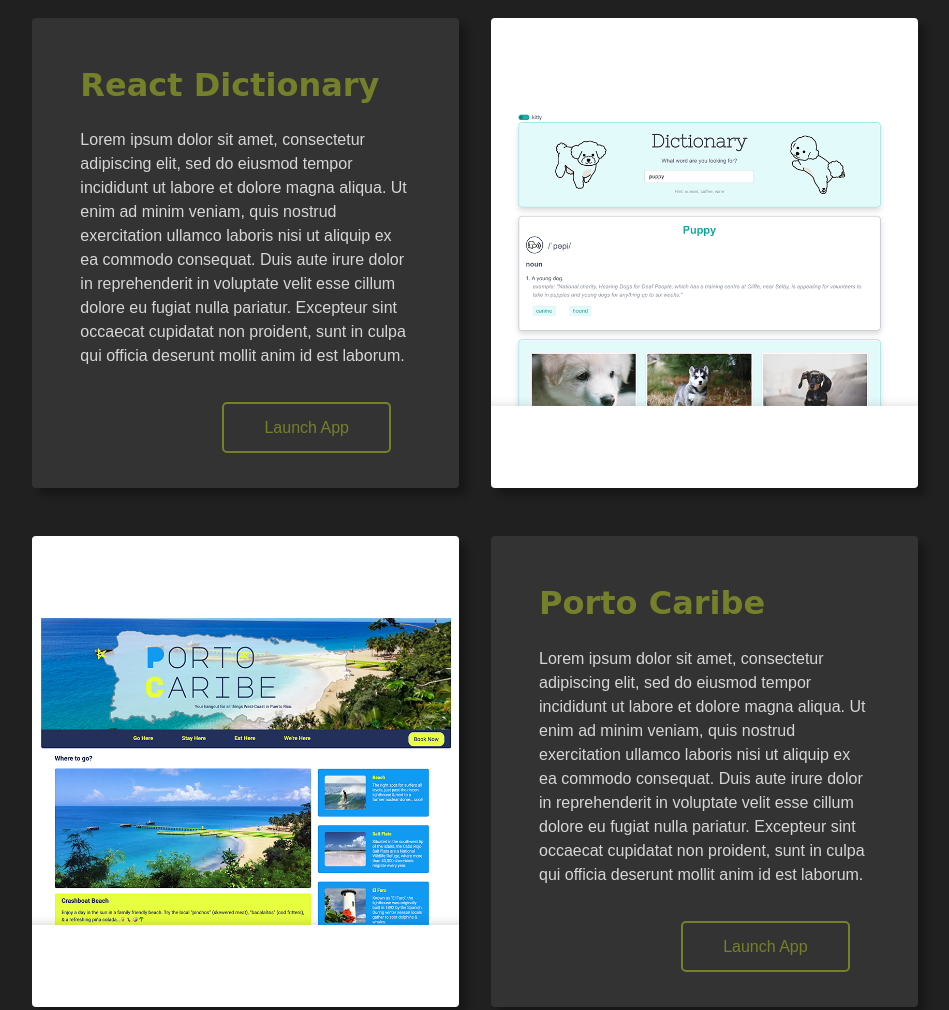
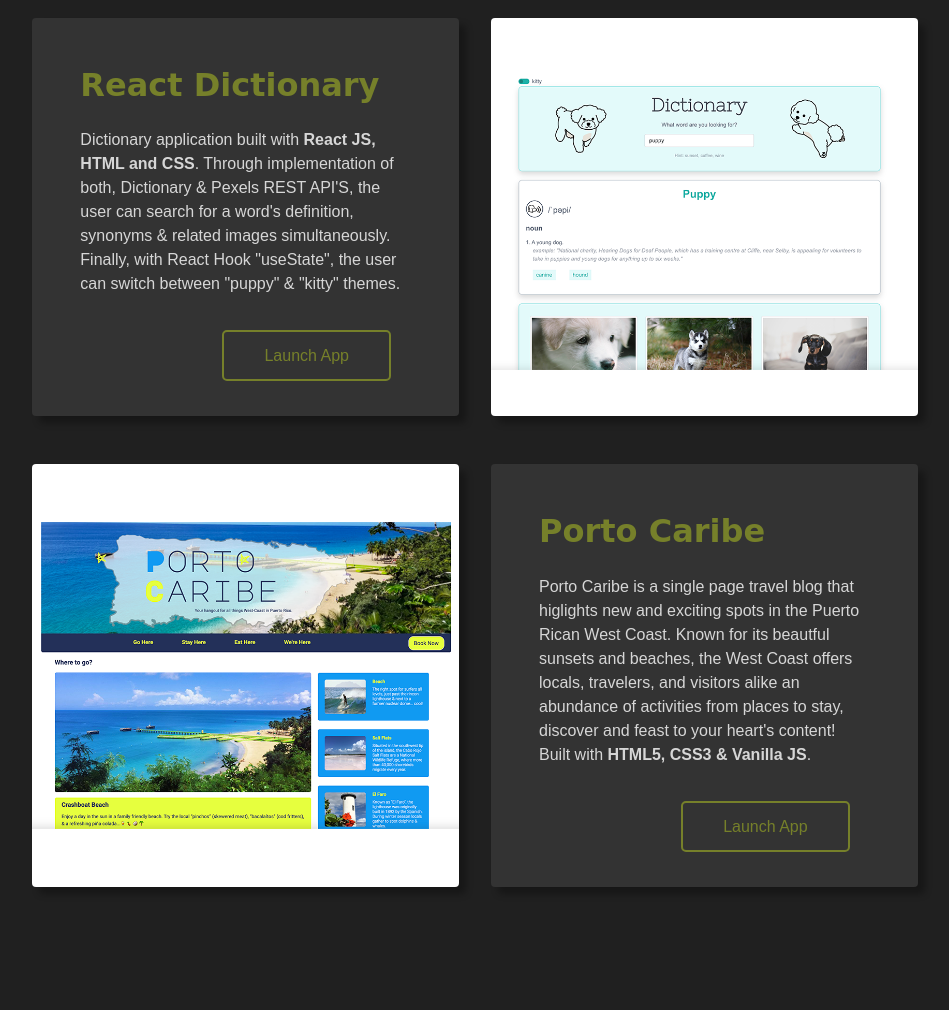
Before and after one commit to aileenchany/acm-portfolio-project, a plain HTML site: page work.html in a window 1280 px wide. Shown: the part 740-1750 px from the top of the page, without its empty margins (165-1114 px from the left). Drawn offline with nearby package versions, Linux system fonts and the light colour scheme; a web font is replaced by a local one.

Commit message:
Added project description content

```diff
--- a/work.html
+++ b/work.html
@@ -58,7 +58,7 @@
         <div class="col-md-4 m-3 p-5 rounded bg-color">
           <h2 class="mb-4 text-start">React Dictionary</h2>
           <p class="text-start">
-            Lorem ipsum dolor sit amet, consectetur adipiscing elit, sed do eiusmod tempor incididunt ut labore et dolore magna aliqua. Ut enim ad minim veniam, quis nostrud exercitation ullamco laboris nisi ut aliquip ex ea commodo consequat. Duis aute irure dolor in reprehenderit in voluptate velit esse cillum dolore eu fugiat nulla pariatur. Excepteur sint occaecat cupidatat non proident, sunt in culpa qui officia deserunt mollit anim id est laborum.
+            Dictionary application built with <strong>React JS, HTML and CSS</strong>. Through implementation of both, Dictionary & Pexels REST API'S, the user can search for a word's definition, synonyms & related images simultaneously. Finally, with React Hook "useState", the user can switch between "puppy" & "kitty" themes.
           </p>
           <div class="links mt-5">
             <a href="https://heuristic-liskov-6e075b.netlify.app/" target="_blank" class="secondary-link">Launch App</a>
@@ -75,7 +75,7 @@
         <div class="col-md-4 m-3 p-5 rounded bg-color">
           <h2 class="mb-4 text-start">Porto Caribe</h2>
           <p class="text-start">
-            Lorem ipsum dolor sit amet, consectetur adipiscing elit, sed do eiusmod tempor incididunt ut labore et dolore magna aliqua. Ut enim ad minim veniam, quis nostrud exercitation ullamco laboris nisi ut aliquip ex ea commodo consequat. Duis aute irure dolor in reprehenderit in voluptate velit esse cillum dolore eu fugiat nulla pariatur. Excepteur sint occaecat cupidatat non proident, sunt in culpa qui officia deserunt mollit anim id est laborum.
+            Porto Caribe is a single page travel blog that higlights new and exciting spots in the Puerto Rican West Coast. Known for its beautful sunsets and beaches, the West Coast offers locals, travelers, and visitors alike an abundance of activities from places to stay, discover and feast to your heart's content! Built with <strong>HTML5, CSS3 & Vanilla JS</strong>.
           </p>
           <div class="links mt-5">
             <a href="https://wonderful-lovelace-54f247.netlify.app/" target="_blank" class="secondary-link">Launch App</a>
```
